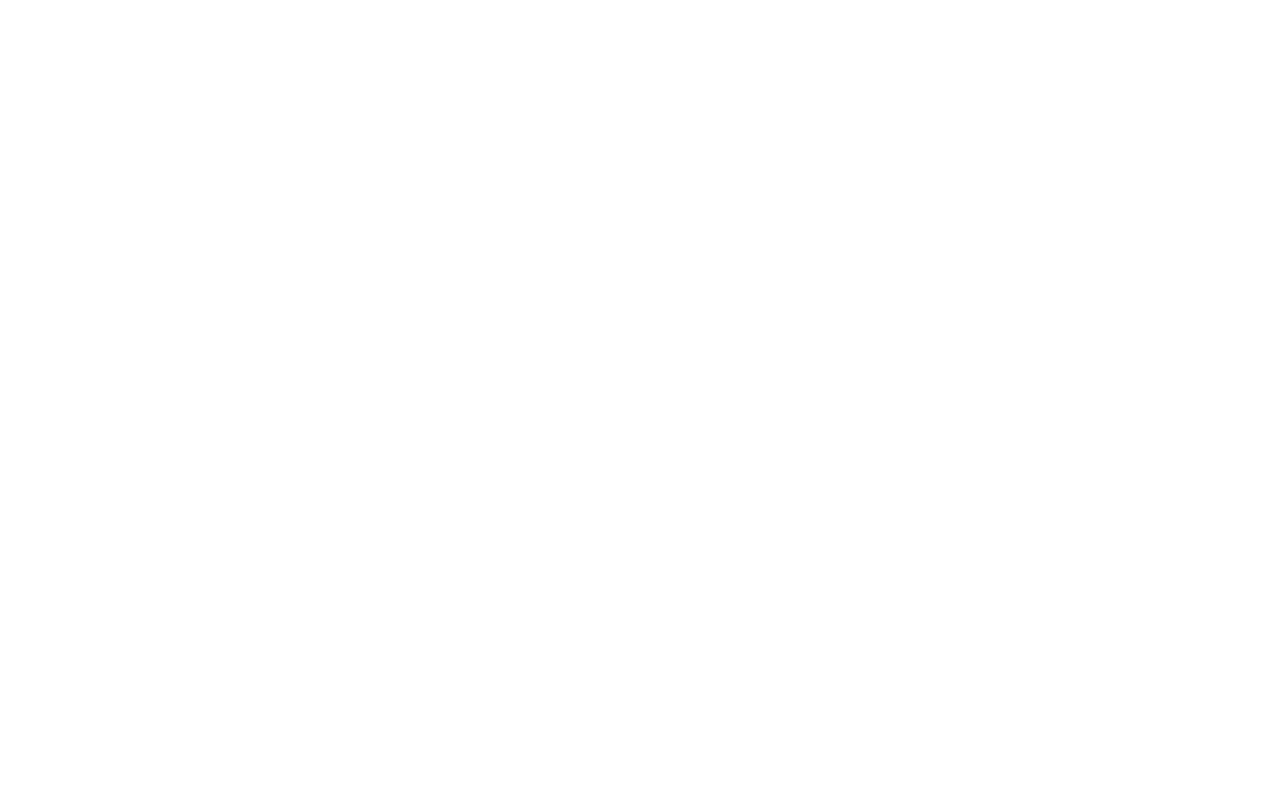
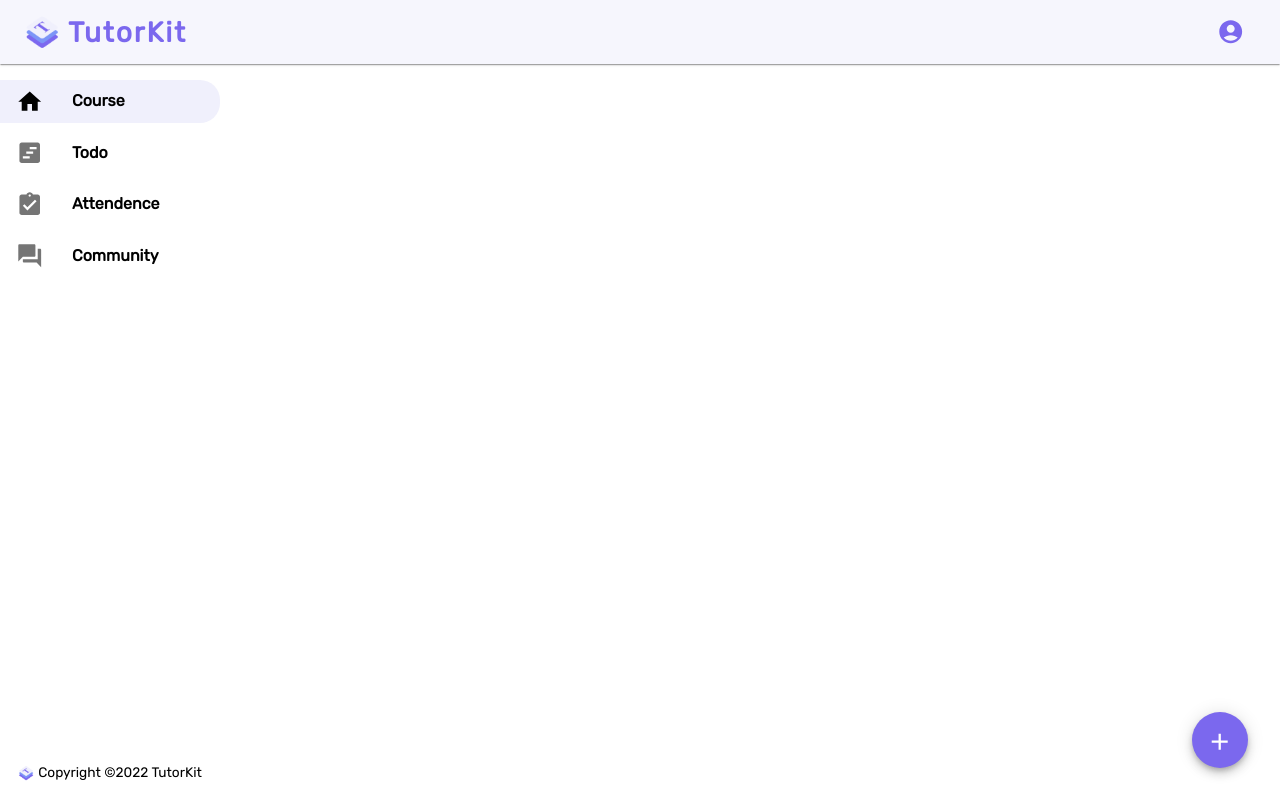
Before and after one commit to tuyuxian/TutorKit, a React app in the folder frontend/: page /course in a window 1280 px wide. Before the commit this address had no page. Built offline with nearby package versions, Linux system fonts and the light colour scheme.

Commit message:
feat(ui): side bar, helper button, and main page

```diff
--- a/frontend/src/Router.tsx
+++ b/frontend/src/Router.tsx
@@ -1,10 +1,11 @@
 import React from "react";
 import { BrowserRouter, Route, Routes } from "react-router-dom";
 
-import ForgotPage from "./page/forgot/forgot";
-import HomePage from "./page/home/home";
-import LoginPage from "./page/login/login";
-import RegisterPage from "./page/register/register";
+import CoursePage from "./page/course";
+import ForgotPage from "./page/forgot";
+import HomePage from "./page/home";
+import LoginPage from "./page/login";
+import RegisterPage from "./page/register";
 
 const Router: React.FC = () => {
   return (
@@ -14,6 +15,7 @@
         <Route path="/login" element={<LoginPage />} />
         <Route path="/register" element={<RegisterPage />} />
         <Route path="/forgot" element={<ForgotPage />} />
+        <Route path="/course" element={<CoursePage />} />
       </Routes>
     </BrowserRouter>
   );
--- a/frontend/src/asset/style.tsx
+++ b/frontend/src/asset/style.tsx
@@ -25,7 +25,7 @@
     MuiAppBar: {
       styleOverrides: {
         colorPrimary: {
-          backgroundColor: "#F0F0FC",
+          backgroundColor: "rgba(240, 240, 252, 0.6)",
         },
       },
     },
@@ -47,6 +47,39 @@
         },
       },
     },
+    MuiSpeedDial: {
+      styleOverrides: {
+        root: {
+          "& .MuiFab-primary": { backgroundColor: "#7B68EE", color: "#FFFFFF" },
+        },
+      },
+    },
+    MuiListItemButton: {
+      styleOverrides: {
+        root: {
+          transition: "none !important",
+          "&.Mui-selected": {
+            backgroundColor: "#F0F0FC",
+            borderRadius: "0 20px 20px 0",
+            "&:hover": {
+              backgroundColor: "#F0F0F0",
+            },
+            color: "#000000",
+            "& .MuiListItemIcon-root": {
+              color: "#000000",
+            },
+          },
+          ":hover": {
+            backgroundColor: "#F0F0F0",
+            borderRadius: "0 20px 20px 0",
+            color: "#000000",
+            "& .MuiListItemIcon-root": {
+              color: "#000000",
+            },
+          },
+        },
+      },
+    },
   },
 });
 
@@ -61,6 +94,24 @@
     position: "fixed",
     justifyContent: "flex-end",
   },
+  sideNavContainer: {
+    height: "calc(100% - 64px)",
+    width: "inherit",
+    position: "absolute",
+    display: "flex",
+    flexDirection: "column",
+    justifyContent: "space-between",
+    // backgroundColor: "rgba(240, 240, 252, 0.6)",
+  },
+  page: {
+    display: "flex",
+  },
+  pageSideBar: {
+    width: "220px",
+    display: "flex",
+    verticalAlign: "top",
+  },
+  pageContent: {},
   container: {
     display: "flex",
     justifyContent: "center",
@@ -94,11 +145,13 @@
     width: "400px",
     height: "560px",
     boxShadow: 0,
+    marginTop: "16px",
   },
   registerForm: {
     width: "400px",
     height: "800px",
     boxShadow: 0,
+    marginTop: "16px",
   },
   supportText: {
     color: "rgb(118,118,118)",
@@ -123,7 +176,6 @@
     ":hover": { backgroundColor: "#FFFFFF", boxShadow: 0 },
   },
   footer: {
-    position: "fixed",
     bottom: 0,
     width: "100%",
   },
--- a/frontend/src/component/Footer.tsx
+++ b/frontend/src/component/Footer.tsx
@@ -10,11 +10,13 @@
   },
 };
 
-export interface IFooterProps {}
+export interface IFooterProps {
+  position: string;
+}
 
-const Footer: React.FC<IFooterProps> = () => {
+const Footer: React.FC<IFooterProps> = ({ position }) => {
   return (
-    <Box sx={styles.footer}>
+    <Box sx={{ ...styles.footer, position: `${position}` }}>
       <Box sx={styles.footerCaption}>
         <img src={logo} alt="logo" width={16} height={16} />
         <Typography variant="caption" color="initial" sx={customStyle.caption}>
--- /dev/null
+++ b/frontend/src/component/HelperButton.tsx
@@ -0,0 +1,59 @@
+import { Create } from "@mui/icons-material";
+import { SpeedDial, SpeedDialAction, SpeedDialIcon } from "@mui/material";
+import { ThemeProvider } from "@mui/material/styles";
+import React, { useState } from "react";
+
+import { theme } from "../asset/style";
+
+const customStyle = {
+  mainButton: {
+    position: "absolute",
+    bottom: "32px",
+    right: "32px",
+  },
+  tooltip: {
+    backgroundColor: "#F0F0F0",
+    color: "#000000",
+    fontFamily: "rubik",
+    fontSize: "16px",
+  },
+};
+
+const actions = [{ icon: <Create />, name: "New" }];
+
+export interface IMainButtonProps {
+  currentPage: string;
+}
+
+export const MainButton: React.FC<IMainButtonProps> = ({ currentPage }) => {
+  const [open, setOpen] = useState<boolean>(false);
+  const toggleOpen = () => setOpen(!open);
+  return (
+    <ThemeProvider theme={theme}>
+      <SpeedDial
+        ariaLabel="SpeedDial for action"
+        sx={customStyle.mainButton}
+        icon={<SpeedDialIcon />}
+        onClose={toggleOpen}
+        onOpen={toggleOpen}
+        open={open}
+      >
+        {actions.map((action) => (
+          <SpeedDialAction
+            key={action.name}
+            icon={action.icon}
+            tooltipTitle={action.name + ` ${currentPage}`}
+            onClick={toggleOpen}
+            componentsProps={{
+              tooltip: {
+                sx: {
+                  ...customStyle.tooltip,
+                },
+              },
+            }}
+          />
+        ))}
+      </SpeedDial>
+    </ThemeProvider>
+  );
+};
--- /dev/null
+++ b/frontend/src/component/Layout.tsx
@@ -0,0 +1,20 @@
+import { Box } from "@mui/material";
+import React from "react";
+
+import { styles } from "../asset/style";
+import SideNavBar from "./SideNavBar";
+
+export interface IPageProps {
+  children?: React.ReactNode;
+}
+
+export const Page: React.FC<IPageProps> = ({ children }) => {
+  return (
+    <Box sx={styles.page}>
+      <Box sx={styles.pageSideBar}>
+        <SideNavBar />
+      </Box>
+      {children}
+    </Box>
+  );
+};
--- /dev/null
+++ b/frontend/src/component/SideNavBar.tsx
@@ -0,0 +1,82 @@
+import {
+  AssignmentTurnedIn,
+  Forum,
+  Home,
+  ViewTimeline,
+} from "@mui/icons-material";
+import {
+  Box,
+  List,
+  ListItemButton,
+  ListItemIcon,
+  ListItemText,
+  Typography,
+} from "@mui/material/";
+import { ThemeProvider } from "@mui/material/styles";
+import React, { useState } from "react";
+
+import { styles, theme } from "../asset/style";
+import Footer from "./Footer";
+
+const customStyle = {
+  listItem: {
+    margin: "8px 0 8px 0",
+  },
+};
+
+const sideMenuList = [
+  {
+    listIcon: <Home />,
+    listText: "Course",
+  },
+  {
+    listIcon: <ViewTimeline />,
+    listText: "Todo",
+  },
+  {
+    listIcon: <AssignmentTurnedIn />,
+    listText: "Attendence",
+  },
+  {
+    listIcon: <Forum />,
+    listText: "Community",
+  },
+];
+
+export interface ISideNavBarProps {}
+
+const SideNavBar = () => {
+  const [selectedIndex, setSelectedIndex] = useState<number>(0);
+  const handleListItemClick = (index: number) => {
+    setSelectedIndex(index);
+  };
+  return (
+    <ThemeProvider theme={theme}>
+      <Box component="div" sx={styles.sideNavContainer}>
+        <List>
+          {sideMenuList.map((listItem, index) => (
+            <ListItemButton
+              disableRipple
+              key={index}
+              sx={customStyle.listItem}
+              selected={selectedIndex === index}
+              onClick={() => handleListItemClick(index)}
+            >
+              <ListItemIcon>{listItem.listIcon}</ListItemIcon>
+              <ListItemText>
+                <Typography variant="h1" sx={styles.inputLabel}>
+                  {listItem.listText}
+                </Typography>
+              </ListItemText>
+            </ListItemButton>
+          ))}
+        </List>
+        <Box>
+          <Footer position="relative" />
+        </Box>
+      </Box>
+    </ThemeProvider>
+  );
+};
+
+export default SideNavBar;
--- a/frontend/src/component/TopNavBar.tsx
+++ b/frontend/src/component/TopNavBar.tsx
@@ -1,4 +1,13 @@
-import { AppBar, Box, Button, Link, Toolbar, Typography } from "@mui/material";
+import AccountCircle from "@mui/icons-material/AccountCircle";
+import {
+  AppBar,
+  Box,
+  Button,
+  IconButton,
+  Link,
+  Toolbar,
+  Typography,
+} from "@mui/material";
 import { ThemeProvider } from "@mui/material/styles";
 import React from "react";
 import { useMediaQuery } from "react-responsive";
@@ -13,6 +22,9 @@
   },
   topNavLogoBar: {
     justifyContent: "center",
+  },
+  authTopNavLogoBar: {
+    justifyContent: "space-between",
   },
   brandLogo: {
     display: "flex",
@@ -32,18 +44,23 @@
     borderRadius: "20px",
     ":hover": { backgroundColor: "#7B68EE", boxShadow: 0 },
   },
+  accountIcon: {
+    color: "#7B68EE",
+  },
 };
 
-export interface ITopNavBarProps {}
+export interface ITopNavBarProps {
+  isAuth: boolean;
+}
 
-const TopNavBar: React.FC<ITopNavBarProps> = () => {
+const TopNavBar: React.FC<ITopNavBarProps> = ({ isAuth }) => {
   const location = useLocation().pathname;
   const isTabletOrMobile = useMediaQuery({ query: "(max-width: 768px)" });
 
   return (
     <ThemeProvider theme={theme}>
       <Box>
-        <AppBar position="static" elevation={0}>
+        <AppBar position="static" elevation={1}>
           {location === "/" && (
             <Toolbar
               sx={
@@ -81,7 +98,11 @@
               </Box>
             </Toolbar>
           )}
-          <Toolbar sx={customStyle.topNavLogoBar}>
+          <Toolbar
+            sx={
+              isAuth ? customStyle.authTopNavLogoBar : customStyle.topNavLogoBar
+            }
+          >
             <Box
               sx={
                 isTabletOrMobile && location === "/"
@@ -100,6 +121,11 @@
                 </Typography>
               </Link>
             </Box>
+            {isAuth && (
+              <IconButton size="large" sx={customStyle.accountIcon}>
+                <AccountCircle />
+              </IconButton>
+            )}
           </Toolbar>
         </AppBar>
       </Box>
--- /dev/null
+++ b/frontend/src/page/course/index.tsx
@@ -0,0 +1,19 @@
+import React from "react";
+
+import { MainButton } from "../../component/HelperButton";
+import { Page } from "../../component/Layout";
+import TopNavBar from "../../component/TopNavBar";
+
+export interface ICoursePageProps {}
+
+const CoursePage = () => {
+  return (
+    <div>
+      <TopNavBar isAuth={true} />
+      <Page></Page>
+      <MainButton currentPage="Course" />
+    </div>
+  );
+};
+
+export default CoursePage;
--- a/frontend/src/page/forgot/forgot.tsx
+++ b/frontend/src/page/forgot/index.tsx
@@ -24,7 +24,7 @@
   return (
     <ThemeProvider theme={theme}>
       <div>
-        <TopNavBar />
+        <TopNavBar isAuth={false} />
         <Box sx={styles.container}>
           <Card sx={styles.loginForm}>
             <CardContent>
@@ -58,7 +58,7 @@
             </CardContent>
           </Card>
         </Box>
-        <Footer />
+        <Footer position="fixed" />
       </div>
     </ThemeProvider>
   );
--- a/frontend/src/page/home/home.tsx
+++ b/frontend/src/page/home/index.tsx
@@ -9,9 +9,9 @@
 const HomePage: React.FC<ILoginPageProps> = () => {
   return (
     <div>
-      <TopNavBar />
+      <TopNavBar isAuth={false} />
       <Box>This is home page</Box>
-      <Footer />
+      <Footer position="fixed" />
     </div>
   );
 };
--- a/frontend/src/page/login/login.tsx
+++ b/frontend/src/page/login/index.tsx
@@ -30,7 +30,7 @@
   return (
     <ThemeProvider theme={theme}>
       <div>
-        <TopNavBar />
+        <TopNavBar isAuth={false} />
         <Box sx={styles.container}>
           <Card sx={styles.loginForm}>
             <CardContent>
@@ -73,7 +73,7 @@
             </CardContent>
           </Card>
         </Box>
-        <Footer />
+        <Footer position="fixed" />
       </div>
     </ThemeProvider>
   );
--- a/frontend/src/page/register/register.tsx
+++ b/frontend/src/page/register/index.tsx
@@ -39,7 +39,7 @@
   return (
     <ThemeProvider theme={theme}>
       <div>
-        <TopNavBar />
+        <TopNavBar isAuth={false} />
         <Box sx={styles.container}>
           <Card sx={styles.registerForm}>
             <CardContent>
@@ -97,7 +97,7 @@
             </CardContent>
           </Card>
         </Box>
-        <Footer />
+        <Footer position="fixed" />
       </div>
     </ThemeProvider>
   );
```
